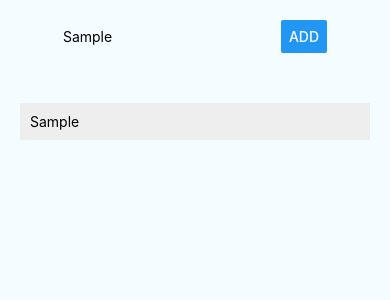
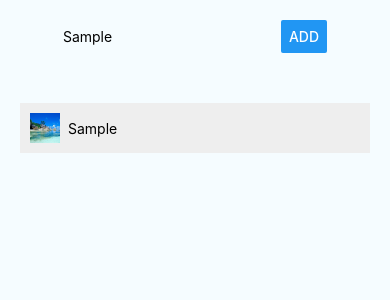
Before and after one commit to DieAntonie/React-Native_Tutorial-App, a React Native app: screen / in a window 390 px wide. Both pictures are taken after typing "Sample" into the empty fields and a click on the button "ADD". Shown: the top 300 px of the page. Built offline with nearby package versions, Linux system fonts and the light colour scheme.

Commit message:
Add Image to ListItem

```diff
--- a/App.js
+++ b/App.js
@@ -8,8 +8,9 @@
 
 import React, { Component } from 'react';
 import { StyleSheet, View, Text, TextInput, Button } from 'react-native';
+import PlaceInput from './src/components/PlaceInput/PlaceInput';
 import PlaceList from './src/components/PlaceList/PlaceList';
-import PlaceInput from './src/components/PlaceInput/PlaceInput';
+import placeImage from './src/assets/holiday.jpg';
 
 type Props = {};
 export default class App extends Component<Props> {
@@ -21,7 +22,13 @@
     placeAddedHandler = (placeName) => {
         this.setState((prevState) => {
             return {
-                places: prevState.places.concat({key: prevState.places.length, value: placeName}),
+                places: prevState.places.concat({
+                    key: prevState.places.length,
+                    value: placeName,
+                    image: placeImage || {
+                        uri: "https://www.thelocal.fr//userdata/images/article/e7ed5c096c888a7290ac39275aa8998880137a8b43e58fa184f6296ffddc3b6b.jpg"
+                    }
+                }),
             };
         });
     };
@@ -31,7 +38,11 @@
             return {
                 places: prevState.places
                     .filter(place => place.key !== index)
-                    .map((place, i) => ({key: i, value: place.value}))
+                    .map((place, i) => ({
+                        key: i,
+                        value: place.value,
+                        image: place.image
+                    }))
             };
         });
     };
--- a/src/components/ListItem/ListItem.js
+++ b/src/components/ListItem/ListItem.js
@@ -1,5 +1,5 @@
 import React, { Component }  from 'react';
-import { View, Text, TouchableHighlight, Button, StyleSheet } from 'react-native';
+import { View, Text, Image, TouchableHighlight, Button, StyleSheet } from 'react-native';
 
 export default class ListItem extends Component {
 
@@ -11,6 +11,10 @@
         return (
             <TouchableHighlight onPress={this.pressHandler}>
                 <View style={styles.listItem}>
+                    <Image
+                        resizeMode="cover"
+                        source={this.props.placeImage}
+                        style={styles.placeImage}/>
                     <Text>{this.props.placeName}</Text>
                 </View>
             </TouchableHighlight>
@@ -23,5 +27,12 @@
         width: "100%",
         padding: 10,
         backgroundColor: "#eee",
+        flexDirection: "row",
+        alignItems: "center",
+    },
+    placeImage: {
+        marginRight: 8,
+        height: 30,
+        width: 30
     }
 })
--- a/src/components/PlaceList/PlaceList.js
+++ b/src/components/PlaceList/PlaceList.js
@@ -17,6 +17,7 @@
                     <ListItem
                         value={info.item.key}
                         placeName={info.item.value}
+                        placeImage={info.item.image}
                         onItemPressed={this.itemDeletedHandler} />
                 }
             />
```
Also changed, not shown: src/assets/holiday.jpg (added).
